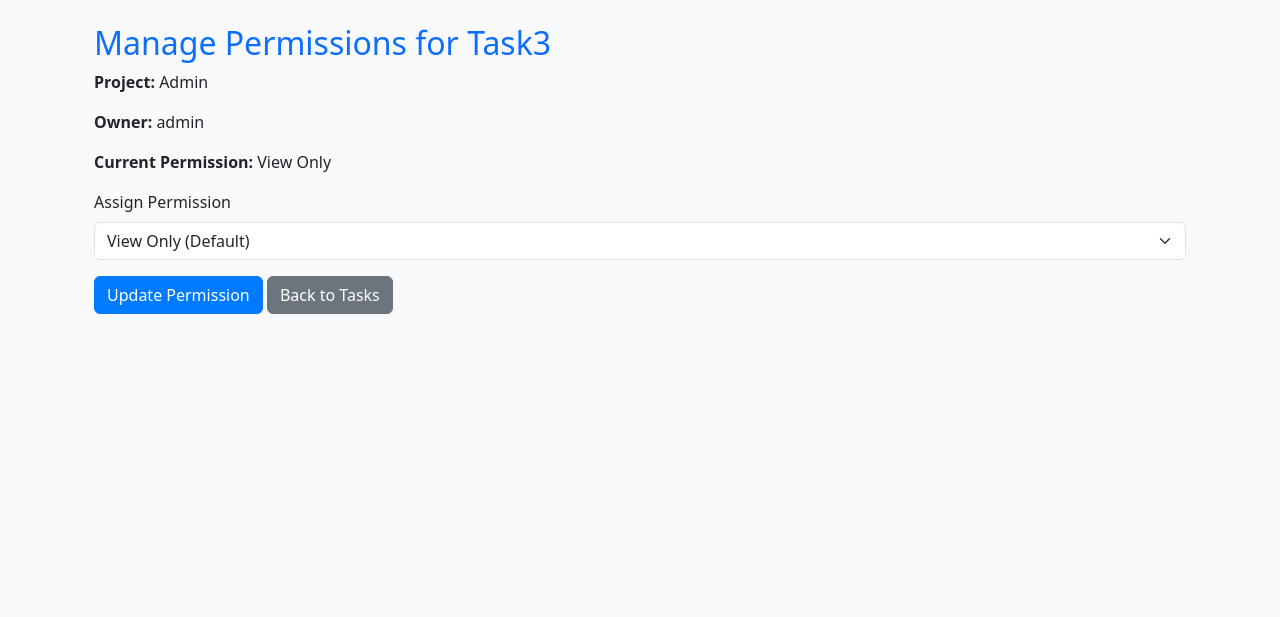
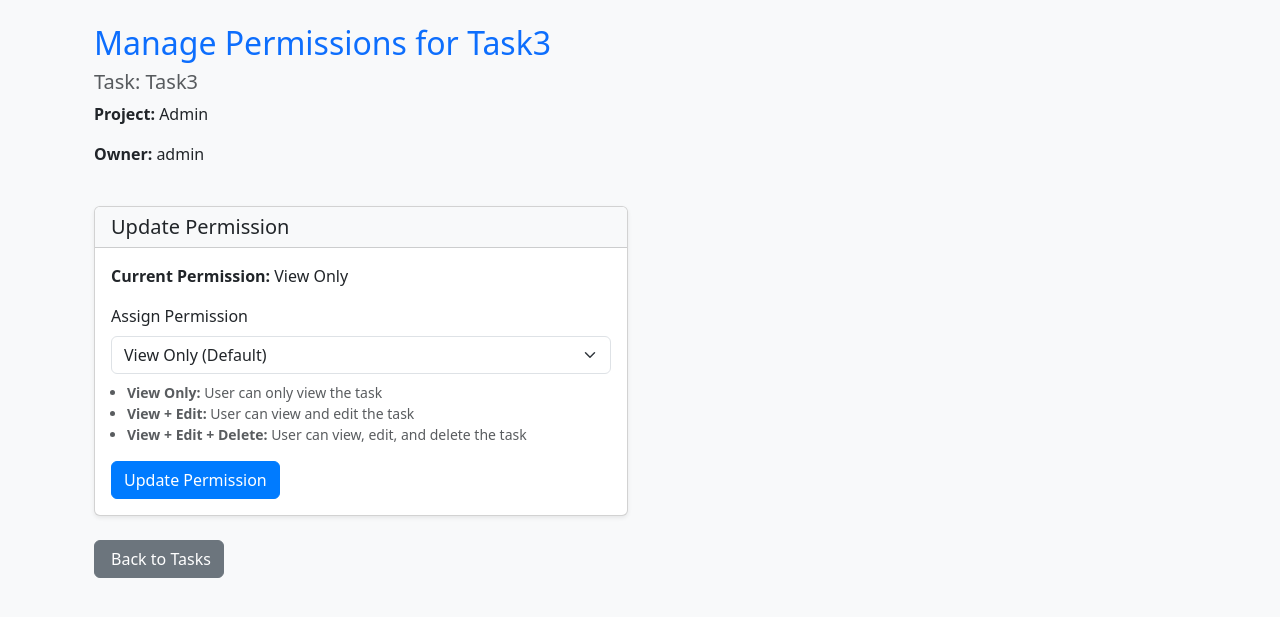
Before and after one commit to Sid23-coder/django-CRUD, a Django app: page /tasks/3/permissions/ in a window 1280 px wide. Shown: the part 56-673 px from the top of the page. Run offline with Django 5.2, Linux system fonts and the light colour scheme; a user stored in the database is signed in; data comes from the database, SQL or seed files in the repository.

Commit message:
Manage Permissions UI Change

```diff
--- a/tasks/templates/manage_permissions.html
+++ b/tasks/templates/manage_permissions.html
@@ -1,15 +1,29 @@
 {% extends "base.html" %}
 {% block content %}
 <div class="container">
+  <!-- Header section with task details -->
+  <div class="row mb-4">
+    <div class="col">
       <h2 class="text-primary">Manage Permissions for {{ task.title }}</h2>
+      <h5 class="text-muted">Task: {{ task.title }}</h5>
       <p><strong>Project:</strong> {{ project_name }}</p>
       <p><strong>Owner:</strong> {{ task.user.username }}</p>
+    </div>
+  </div>
+
+  <!-- Permission update section in a card -->
+  <div class="row">
+    <div class="col-md-6">
+      <div class="card shadow-sm">
+        <div class="card-header bg-light">
+          <h5 class="card-title mb-0">Update Permission</h5>
+        </div>
+        <div class="card-body">
           <p><strong>Current Permission:</strong>
             {% if current_permission == 'view' %}View Only
             {% elif current_permission == 'edit' %}View + Edit
             {% elif current_permission == 'delete' %}View + Edit + Delete{% endif %}
           </p>
-
           <form method="post">
             {% csrf_token %}
             <div class="mb-3">
@@ -19,9 +33,26 @@
                 <option value="edit" {% if current_permission == 'edit' %}selected{% endif %}>View + Edit</option>
                 <option value="delete" {% if current_permission == 'delete' %}selected{% endif %}>View + Edit + Delete</option>
               </select>
+              <div class="form-text">
+                <ul class="mt-2 ps-3">
+                  <li><strong>View Only:</strong> User can only view the task</li>
+                  <li><strong>View + Edit:</strong> User can view and edit the task</li>
+                  <li><strong>View + Edit + Delete:</strong> User can view, edit, and delete the task</li>
+                </ul>
+              </div>
             </div>
             <button type="submit" class="btn btn-primary">Update Permission</button>
-        <a href="{% url 'task_list' %}" class="btn btn-secondary">Back to Tasks</a>
           </form>
         </div>
+      </div>
+    </div>
+  </div>
+
+  <!-- Back button -->
+  <div class="mt-4">
+    <a href="{% url 'task_list' %}" class="btn btn-secondary">
+      <i class="fas fa-arrow-left me-1"></i> Back to Tasks
+    </a>
+  </div>
+</div>
 {% endblock %}
```
Lines whose indentation alone changed are shown as unchanged.
